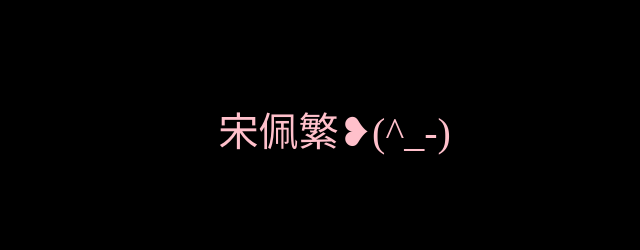
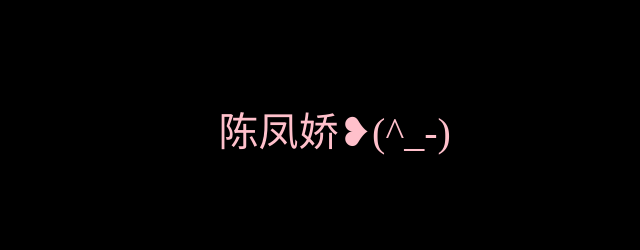
Before and after one commit to yyue0/love, a plain HTML site: page index.html in a window 1280 px wide. Shown: the top 250 px of the page, 319-959 px from the left. Drawn offline with Linux system fonts and the light colour scheme.

Commit message:
Update index.html

```diff
--- a/index.html
+++ b/index.html
@@ -44,7 +44,7 @@
 <BODY>
 
     <canvas id="pinkboard"></canvas>
-    <div class="c">宋佩繁❥(^_-)</div>
+    <div class="c">陈凤娇❥(^_-)</div>
     <script>
         var settings = {
 
```
